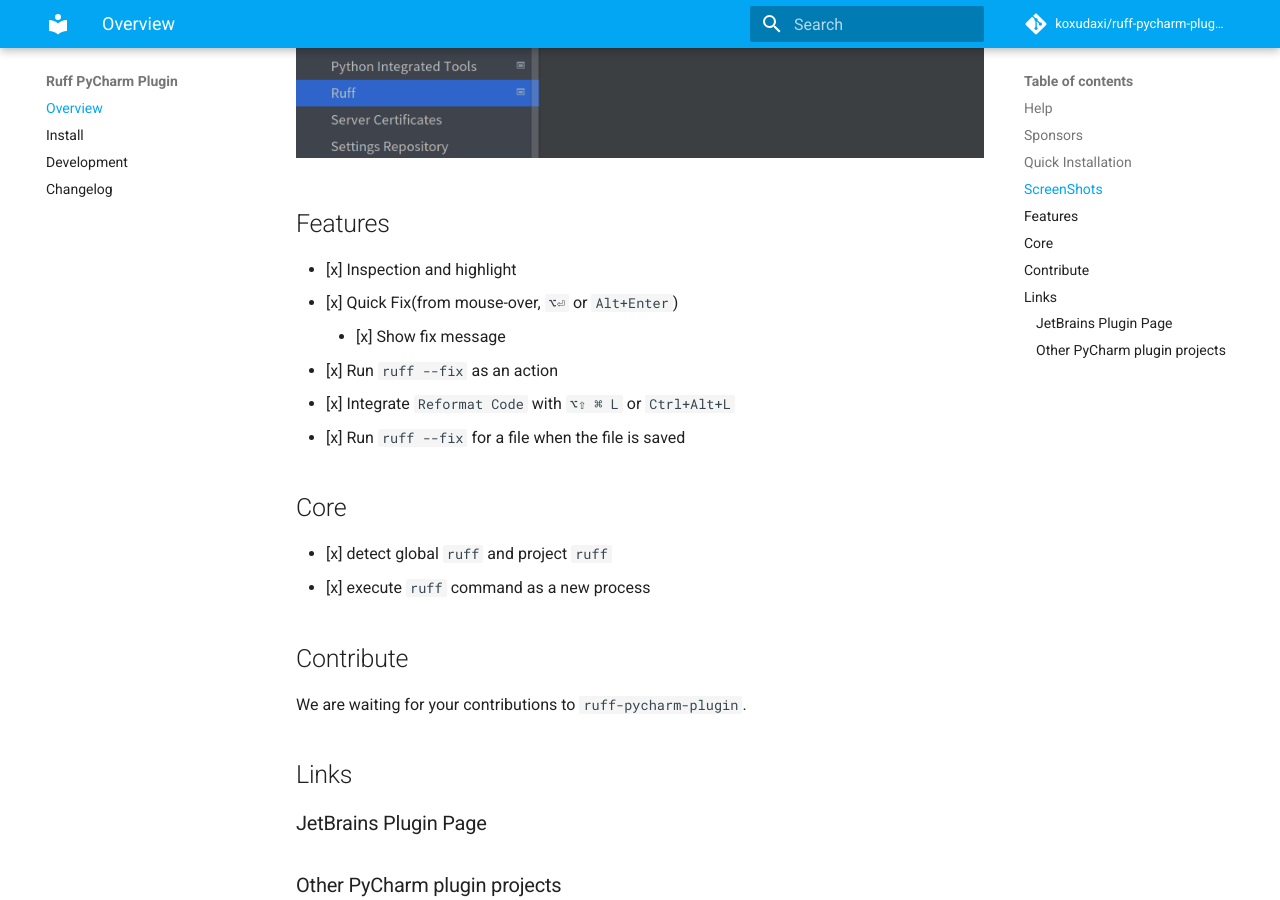
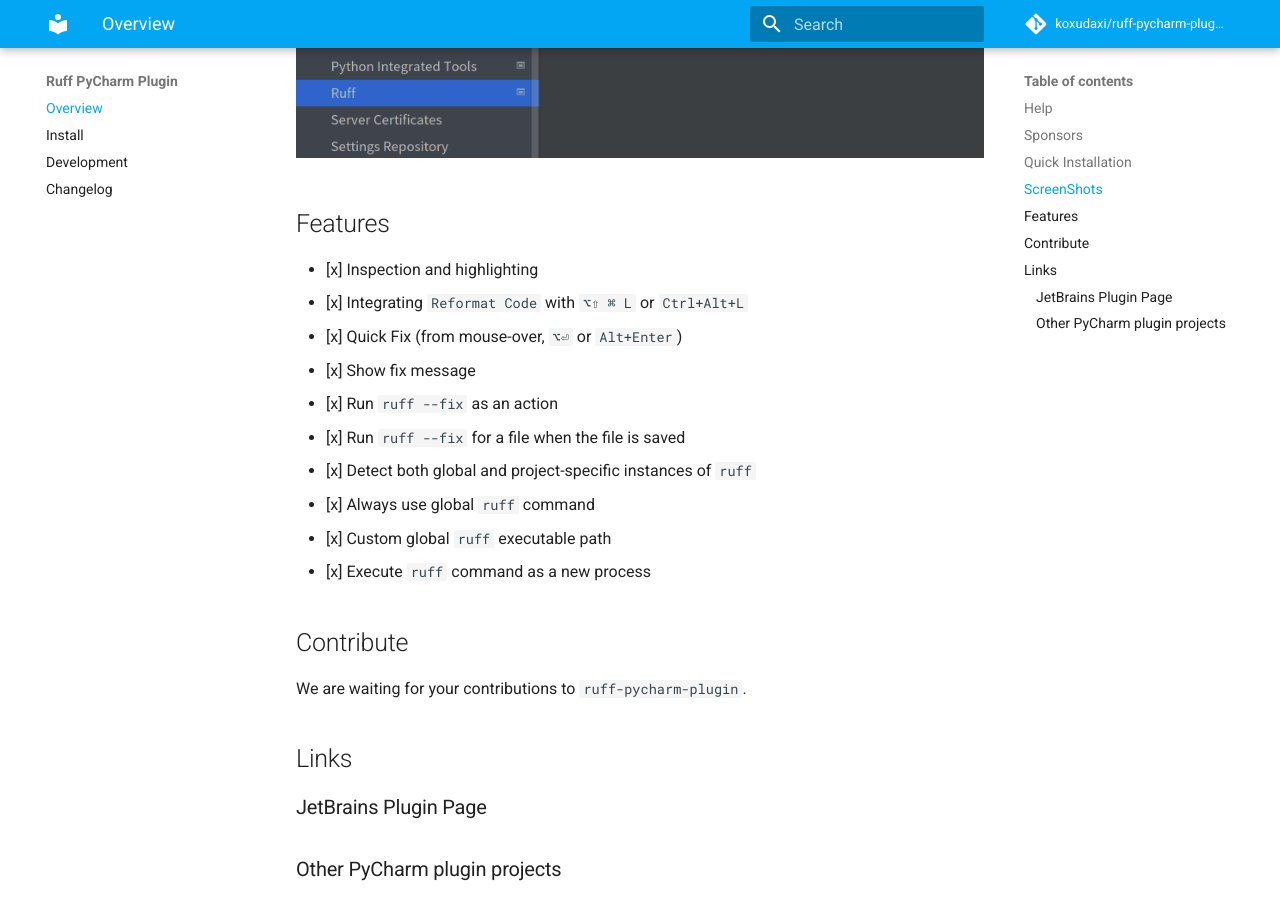
Before and after one commit to koxudaxi/ruff-pycharm-plugin, an MkDocs documentation site: the page built from docs/index.md, in a window 1280 px wide and 900 px high, scrolled down 2271 px. Built offline with MkDocs 1.6.1 and Material for MkDocs 9.7.7, drawn with Linux system fonts in a browser that asks for light colours; comment, search, counter and statistics services are not loaded.

Commit message:
Update documents

```diff
--- a/docs/index.md
+++ b/docs/index.md
@@ -19,17 +19,16 @@
 ![settings](https://raw.githubusercontent.com/koxudaxi/ruff-pycharm-plugin/main/docs/settings.png)
 
 ## Features
-- [x] Inspection and highlight
-- [x] Quick Fix(from mouse-over, `⌥⏎` or `Alt+Enter`)
-    - [x] Show fix message
+- [x] Inspection and highlighting
+- [x] Integrating `Reformat Code` with `⌥⇧ ⌘ L` or `Ctrl+Alt+L`
+- [x] Quick Fix (from mouse-over, `⌥⏎` or `Alt+Enter`)
+  - [x] Show fix message
 - [x] Run `ruff --fix` as an action
-- [x] Integrate `Reformat Code` with `⌥⇧ ⌘ L` or `Ctrl+Alt+L`
 - [x] Run `ruff --fix` for a file when the file is saved
-
-## Core
-- [x] detect global `ruff` and project `ruff`
-- [x] execute `ruff` command as a new process
-
+- [x] Detect both global and project-specific instances of `ruff`
+  - [x] Always use global `ruff` command
+  - [x] Custom global `ruff` executable path
+- [x] Execute `ruff` command as a new process
 
 ## Contribute
 We are waiting for your contributions to `ruff-pycharm-plugin`.
```
Also changed, not shown: CHANGELOG.md (+2 -1 lines), README.md (+2 -0 lines).
